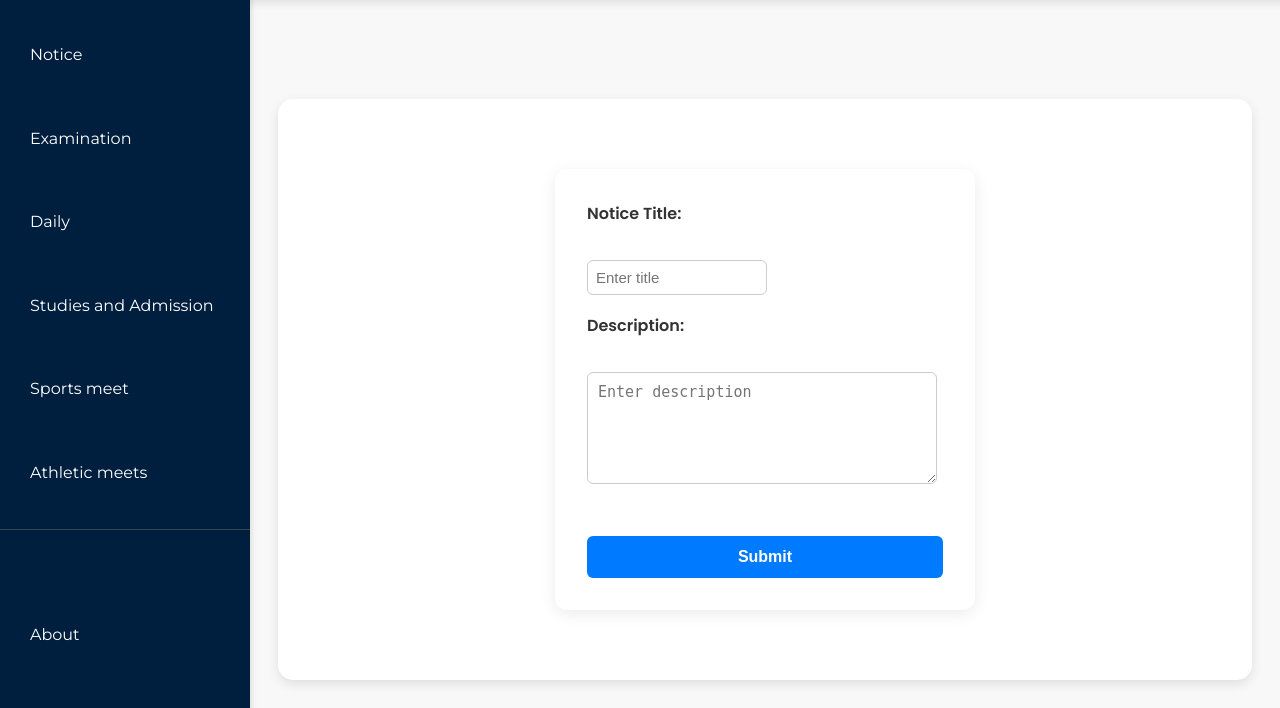
After one commit to dieh4cker/college_event_viewer, a Flask app: template templates/notice.html in a window 1280 px wide. The commit adds this page. Shown: the part 129-837 px from the top of the page. Run offline with Flask 3, Linux system fonts and the light colour scheme; the template is opened without the code that fills it, so the values that code supplies are empty.

Commit message:
notice and database for notice impleted

```diff
--- /dev/null
+++ b/main.py
@@ -0,0 +1,41 @@
+from flask import Flask, render_template,request,flash,redirect,url_for
+from datetime import datetime
+from flask_sqlalchemy import SQLAlchemy
+
+app = Flask(__name__, template_folder="templates", static_folder="static")
+
+app.config['SQLALCHEMY_DATABASE_URI'] = "sqlite:///database.db"
+app.config['SQLALCHEMY_TRACK_MODIFICATIONS'] = False
+app.secret_key = "king-754345"
+
+db = SQLAlchemy(app)
+
+class Notice(db.Model):
+    sno = db.Column(db.Integer, primary_key=True, autoincrement=True)
+    title = db.Column(db.String(200), nullable=False)
+    desc = db.Column(db.String(5000), nullable=False)
+
+@app.route("/")
+def index():
+    return render_template('index.html')
+
+@app.route("/notice", methods=['GET', 'POST'])
+def admin():
+    if request.method == 'POST':
+        title = request.form.get('title')
+        desc  = request.form.get('desc')
+        print(title)
+        print(desc)
+        notice=Notice(title=title,desc=desc)
+        db.session.add(notice)
+        db.session.commit()
+        flash("Student updated.", "success")
+        return redirect(url_for('admin'))
+    return render_template("notice.html")
+
+
+
+if __name__ == "__main__":
+    with app.app_context():
+        db.create_all()
+    app.run(host="0.0.0.0", port=5000, debug=True)
--- a/Style.css
+++ b/static/notice.css
@@ -192,12 +192,77 @@ body {
 }
 
 .card {
+  margin-top: 200px;
   background-color: #ffffff;
   border-radius: 15px;
   padding: 30px;
   box-shadow: 0 4px 12px rgba(0, 0, 0, 0.1);
-  min-height: 200px;
+  min-height: 500px;
   /* Intentionally empty for future content */
+}
+
+.form {
+    background: #fff;
+    padding: 32px;
+    border-radius: 12px;
+    box-shadow: 0 4px 16px rgba(0,0,0,0.08);
+    max-width: 420px;
+    margin: 40px auto;
+}
+
+.form label {
+    font-weight: 600;
+    color: #333;
+    margin-bottom: 8px;
+    display: block;
+}
+
+.form input[type="text"] {
+    width: 180px;
+    padding: 8px;
+    border: 1px solid #ccc;
+    border-radius: 6px;
+    font-size: 15px;
+    margin-bottom: 18px;
+    transition: border-color 0.2s;
+}
+
+.form input[type="text"]:focus {
+    border-color: #007bff;
+    outline: none;
+}
+
+.form textarea {
+    width: 350px;
+    padding: 10px;
+    border: 1px solid #ccc;
+    border-radius: 6px;
+    font-size: 15px;
+    resize: vertical;
+    margin-bottom: 18px;
+    transition: border-color 0.2s;
+}
+
+.form textarea:focus {
+    border-color: #007bff;
+    outline: none;
+}
+
+.form input[type="submit"] {
+    background: #007bff;
+    color: #fff;
+    border: none;
+    padding: 12px 0;
+    border-radius: 6px;
+    font-size: 16px;
+    font-weight: 600;
+    cursor: pointer;
+    width: 100%;
+    transition: background 0.2s;
+}
+
+.form input[type="submit"]:hover {
+    background: #0056b3;
 }
 
 /* Responsive Design */
--- /dev/null
+++ b/templates/notice.html
@@ -0,0 +1,80 @@
+<!DOCTYPE html>
+<html lang="en">
+
+<head>
+    <meta charset="UTF-8">
+    <meta name="viewport" content="width=device-width, initial-scale=1.0">
+    <title>Admin Panel</title>
+    <link rel="stylesheet" href="static/notice.css">
+</head>
+
+<body>
+    <header class="header">
+        <div class="header-left">
+        </div>
+        <div class="header-right">
+            <button class="mobile-menu-toggle" id="mobile-menu-toggle">☰</button>
+            <form class="search-bar" id="search-form">
+                <input type="text" placeholder="Search...">
+                <button type="submit">🔍</button>
+            </form>
+        </div>
+    </header>
+
+    <div class="main">
+        <aside class="sidebar" id="sidebar">
+            <ul>
+                <li><a href="/notice">Notice</a></li>
+                <li><a href="examination.html">Examination</a></li>
+                <li><a href="daily.html">Daily</a></li>
+                <li><a href="studies-admission.html">Studies and Admission</a></li>
+                <li><a href="sports-meet.html">Sports meet</a></li>
+                <li><a href="athletic-meets.html">Athletic meets</a></li>
+                <div class="sidebar-spacer"></div>
+                <li><a href="about.html">About</a></li>
+                <li><a href="admin.html">Admin</a></li>
+                <li><a href="contact.html">Contact</a></li>
+            </ul>
+        </aside>
+
+        <main class="content">
+            <div class="content-cards">
+                <div class="card">
+                    <div class="form">
+                        <form action="/notice" method="POST">
+                            <label for="fname">Notice Title: </label><br>
+                            <input type="text" id="fname" name="title" style="width:180px;"
+                                placeholder="Enter title"><br>
+                            <label for="lname">Description: </label><br>
+                            <textarea id="lname" name="desc" rows="5" style="width:350px;"
+                                placeholder="Enter description"></textarea><br><br>
+                            <input type="submit" value="Submit">
+                        </form>
+                    </div>
+                </div>
+            </div>
+
+
+    </div>
+    </div>
+    </main>
+    </div>
+
+    <script>
+        // Mobile sidebar toggle
+        const toggle = document.getElementById('mobile-menu-toggle');
+        const sidebar = document.getElementById('sidebar');
+        toggle.addEventListener('click', () => {
+            sidebar.classList.toggle('open');
+        });
+
+        // Search bar placeholder functionality
+        const searchForm = document.getElementById('search-form');
+        searchForm.addEventListener('submit', (e) => {
+            e.preventDefault();
+            alert('Search functionality not implemented yet.');
+        });
+    </script>
+</body>
+
+</html>
```
Also changed, not shown: Home_page.html (deleted, +0 -67 lines), static/Style.css (added, +252 -0 lines), templates/admin.html (added, +76 -0 lines), templates/index.html (renamed from Extension_page.html, +4 -4 lines), instance/database.db (added).
